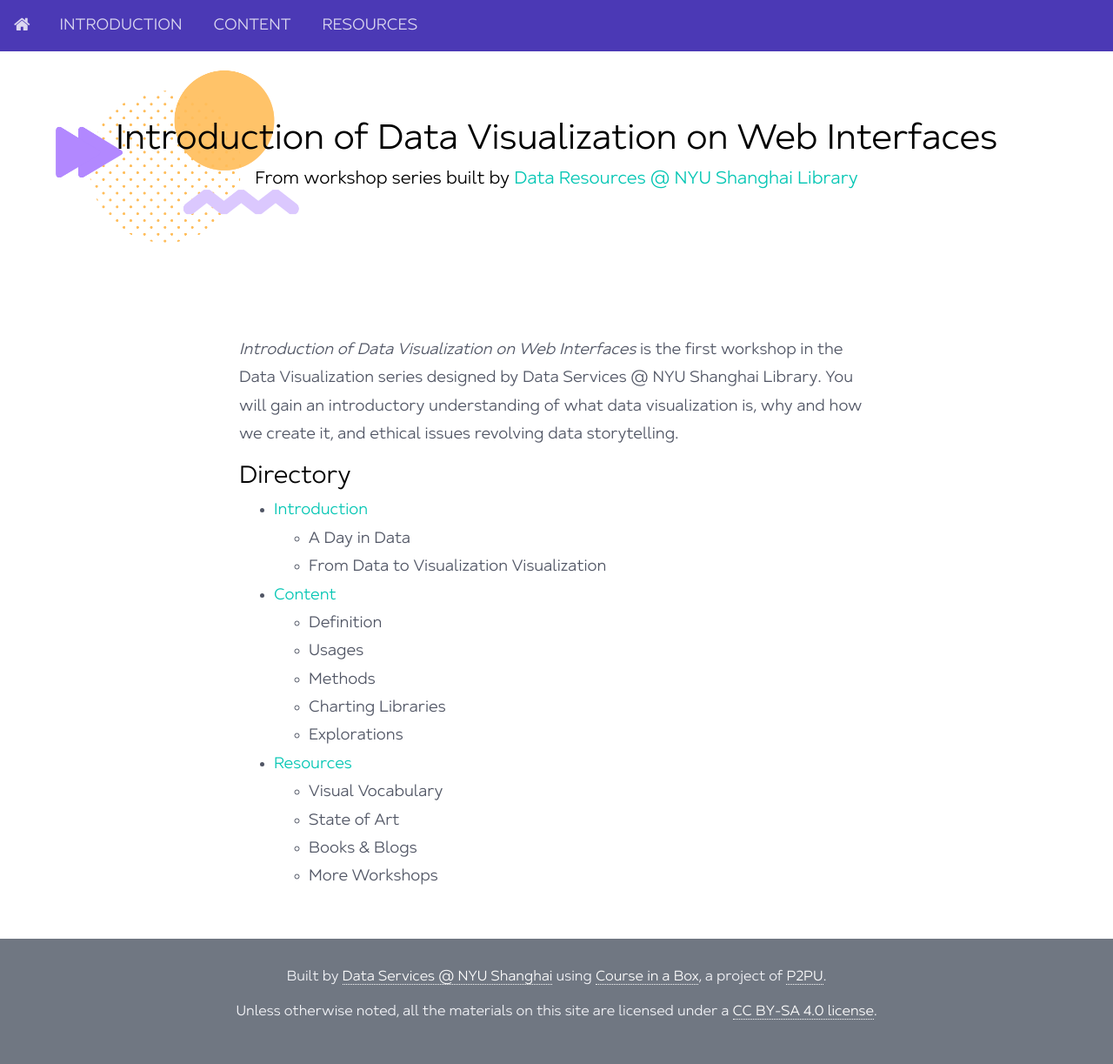
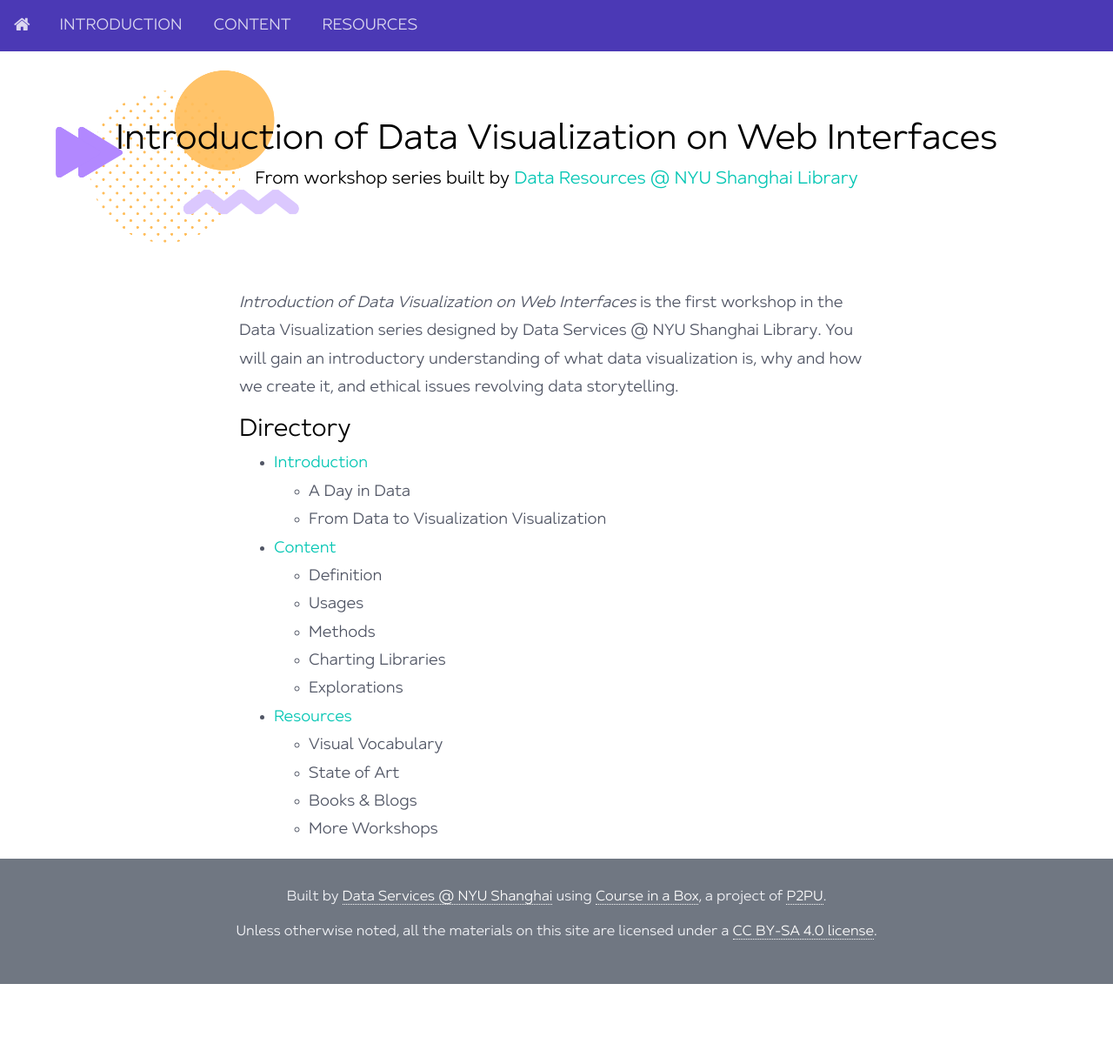
Before and after one commit to NYU-Shanghai-Data-Services/intro-to-data-viz, a Jekyll site: the page built from index.md, in a window 1280 px wide. Shown: the whole page at 87% size. Built offline with Jekyll 4.4.1, drawn with Linux system fonts in a browser that asks for light colours; nearby versions of some CDN libraries; after the commit the page ends 1131 px from its top, so only the background shows below that.

Commit message:
deleted margin between sections

```diff
--- a/_sass/_custom.scss
+++ b/_sass/_custom.scss
@@ -84,7 +84,6 @@ code {
 }
 
 section {
-	margin: 3em 0;
 	font-size: large;
 	line-height: 1.8;
 }
```
